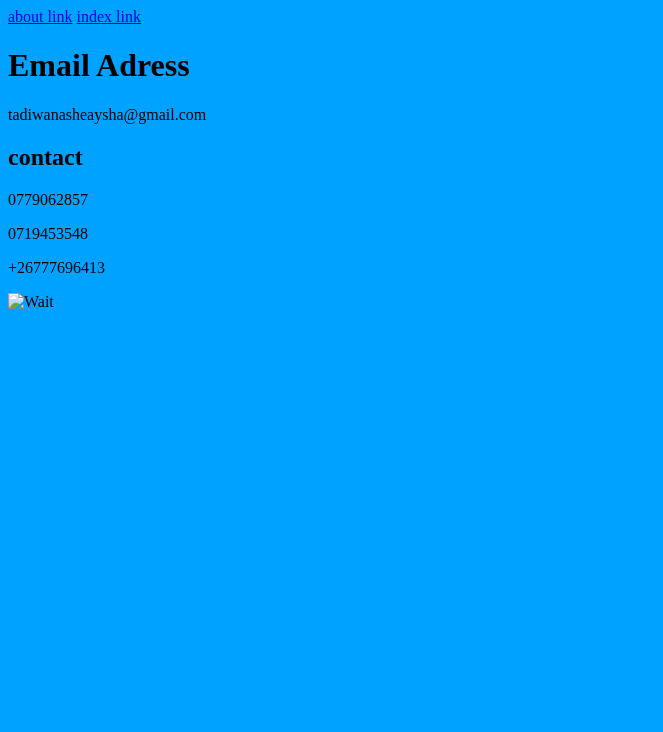
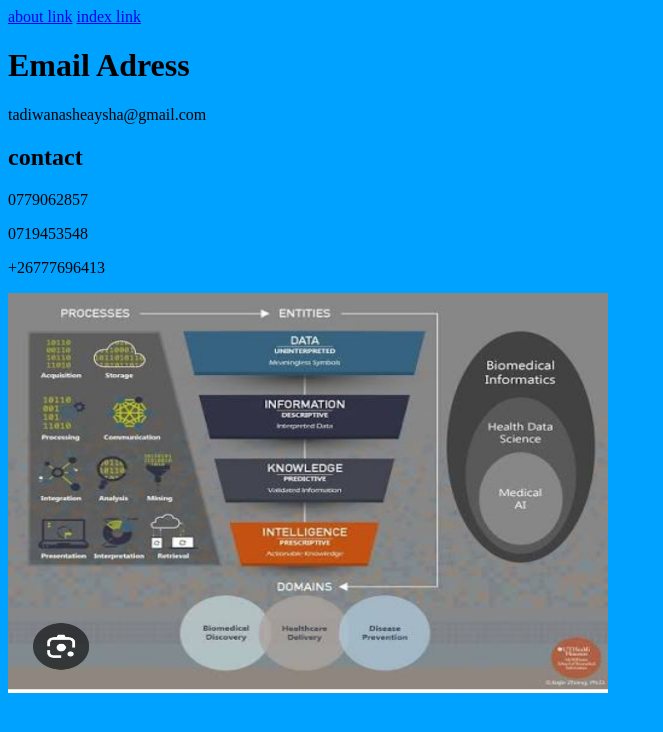
Before and after one commit to tadienyamayi-boop/Biomedical-informatics-, a plain HTML site: page contact.html in a window 1280 px wide. Shown: the whole page, without its empty margins (0-663 px from the left). Drawn offline with Linux system fonts and the light colour scheme.

Commit message:
Update contact.html

```diff
--- a/contact.html
+++ b/contact.html
@@ -15,6 +15,7 @@
 <p>+26777696413</p>
 <body>
  <body style="background-color: rgb(0, 162, 255)"></body>
- <img src="images/Screenshot_20251002_112805_Google.jpg"alt="Wait" width="600" height="400">
+ <img src="Screenshot_20251002_112805_Google.jpg"alt="Wait" width="600" height="400">
 </body>
+
 </html>
```
